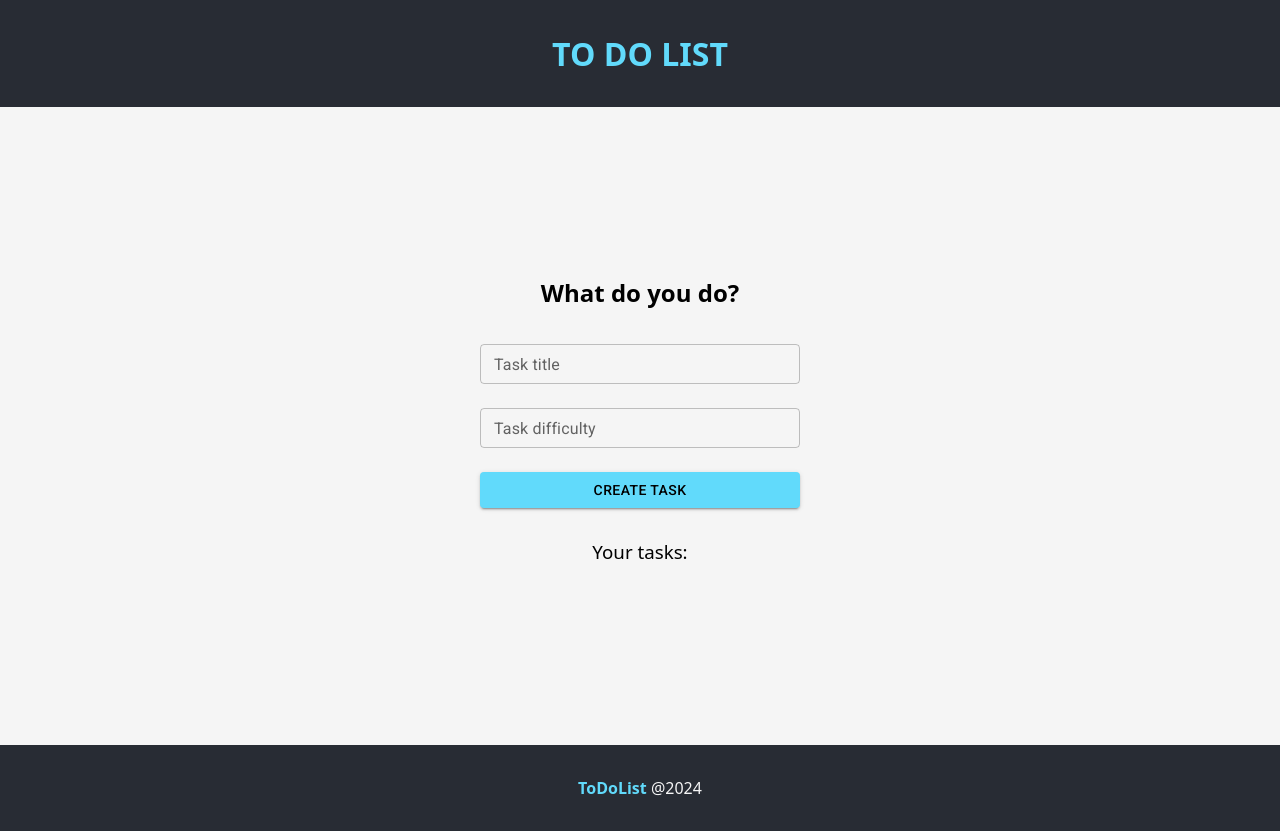
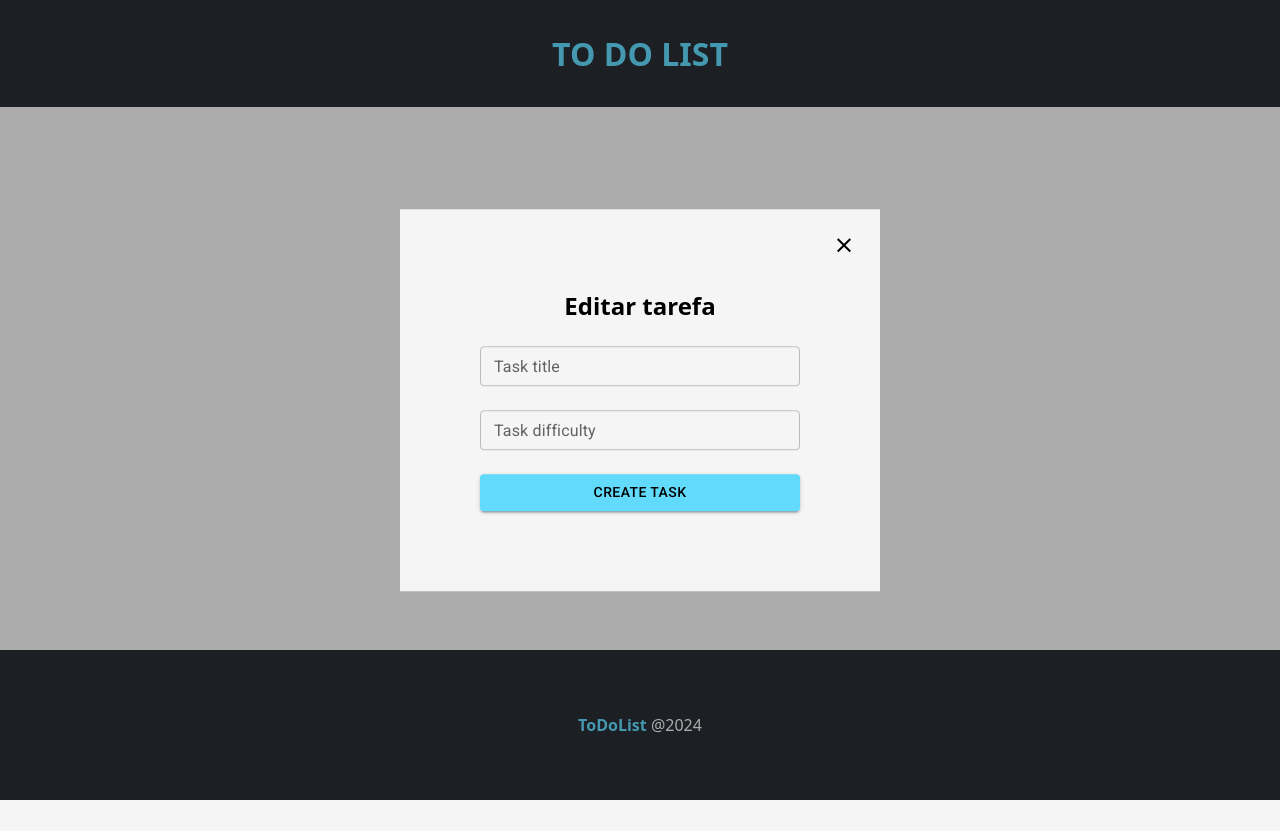
Before and after one commit to jvvaccari/ToDoList, a React (Create React App) app in the folder to_do_list/: page / in a window 1280 px wide. After the commit the page ends 800 px from the top, so only its background shows below. Built offline with nearby package versions, Linux system fonts and the light colour scheme; the HTML template or start-up script is replaced by a standard one.

Commit message:
Logical structure

```diff
--- a/to_do_list/src/App.module.css
+++ b/to_do_list/src/App.module.css
@@ -1,19 +1,24 @@
+body{
+    background-color: whitesmoke;
+}
+
+.container{
+    display: flex;
+    flex-direction: column;
+    height: 100vh;
+    justify-content: space-between;
+    text-align: center;
+}
+
 .main {
     display: flex;
     flex-direction: column;
+    height: 100vh;
     justify-content: center;
-    min-height: 79.7vh;
-    text-align: center;
     gap: 1em;
-    background-color: whitesmoke;
 }
 
 .main h2 {
     padding: 0.8em 0;
     font-weight: 600;
 }
-
-.main h3 {
-    padding: 0.8em 0;
-    font-weight: 500;
-}
--- a/to_do_list/src/App.tsx
+++ b/to_do_list/src/App.tsx
@@ -2,7 +2,9 @@ import React,{useState} from 'react';
 import Header from './components/header';
 import Footer from './components/footer';
 import TaskForm from './components/taskForm';
-import OutputContent from './components/outputContent';
+import TaskList from './components/taskList';
+import Modal from './components/modal';
+
 // CSS
 import styles from './App.module.css';
 // Interface
@@ -12,14 +14,22 @@ function App() {
 
   const [taskList, setTaskList] = useState<ITask[]>([]);
 
+  const deleteTask = ((id: number) => {
+    setTaskList(
+      taskList.filter((task) => {
+      return task.id !== id;
+    }));
+  });
+
   return (
-    <div>
+    <div className={styles.container}>
+      <Modal children={<TaskForm btnInput='Create Task' taskList={taskList} setTaskList={setTaskList}/>}/>
       <Header />
       <main className={styles.main}>
         <h2>What do you do?</h2>
         <TaskForm btnInput='Create Task' taskList={taskList} setTaskList={setTaskList}/>
-        <h3>Your tasks:</h3>
-        <OutputContent />
+        <h2>Your tasks:</h2>
+        <TaskList taskList={taskList} handleDelete={deleteTask}/>
       </main>
       <Footer />
     </div>
--- a/to_do_list/src/components/Footer.module.css
+++ b/to_do_list/src/components/Footer.module.css
@@ -2,7 +2,8 @@
     background-color: #282c34;
     color: whitesmoke;
     text-align: center;
-    padding: 2em;
+    padding: 4em;
+
 }
 
 .footer_span {
--- /dev/null
+++ b/to_do_list/src/components/Modal.module.css
@@ -0,0 +1,31 @@
+.fade{
+    width: 100vw;
+    height: 100vh;
+    position: absolute;
+    background-color: #000;
+    opacity: 0.3;
+    z-index: 1;
+}
+
+.modal{
+    position: absolute;
+    z-index: 2;
+    background-color: whitesmoke;
+    padding: 5em;
+    top: 50%;
+    left: 50%;
+    transform: translate(-50%, -50%);
+}
+
+.modal h2 {
+    margin-bottom: 1em;
+    font-weight: 600;
+}
+
+.close_icon{
+    position: absolute;
+    top: 0px;
+    right: 0px;
+    padding: 1em;
+    cursor: pointer;
+}
--- /dev/null
+++ b/to_do_list/src/components/TaskList.module.css
@@ -0,0 +1,44 @@
+.cards_column{
+    display: flex;
+    flex-direction: column;
+    margin: 0 auto;
+}
+
+.card{
+    display: flex;
+    justify-content: space-between;
+    width: 320px;
+    padding: 24px 0;
+    text-align: left;
+    background-color: whitesmoke;
+    border-bottom: 2px solid grey;
+    box-shadow: 0 4px 8px rgba(207, 207, 207, 0.2);
+}
+
+.card h3 {
+    padding: 0.8em 0;
+    font-weight: 500;
+}
+
+.contentCard{
+    display: flex;
+    flex-direction: column;
+    align-items: flex-start;
+    margin-left: 1em;
+    margin-top: 0.5em;
+    gap: 10px;
+}
+
+.icons_column{
+    display: flex;
+    flex-direction: column;
+    gap: 3px;
+}
+
+.icons_column div{
+    background-color:#313131;
+    padding: 5px;
+    margin-right: 1em;
+    margin-top: 0.5em;
+    cursor: pointer;
+}
--- a/to_do_list/src/components/footer.tsx
+++ b/to_do_list/src/components/footer.tsx
@@ -9,6 +9,6 @@ const Footer  = () => {
             </p>
         </footer>
     );
-}
+};
 
 export default Footer;
--- a/to_do_list/src/components/header.tsx
+++ b/to_do_list/src/components/header.tsx
@@ -7,6 +7,6 @@ const Header  = () => {
             <h1>TO DO LIST</h1>
         </header>
     );
-}
+};
 
 export default Header;
--- /dev/null
+++ b/to_do_list/src/components/modal.tsx
@@ -0,0 +1,33 @@
+import * as React from 'react';
+import styles from './Modal.module.css';
+import CloseIcon from '@mui/icons-material/Close';
+
+export interface IModalProps {
+  children: React.ReactNode
+
+}
+
+const Modal = (({children} : IModalProps) => {
+
+  const closeModal = ((e: React.MouseEvent): void => {
+    const modal = document.querySelector("#modal");
+    modal!.classList.add("hide");
+  });
+
+  return (
+    <div id="modal">
+      <div className={styles.fade} onClick={closeModal}></div>
+      <div className={styles.modal}>
+        <div>
+          <CloseIcon className={styles.close_icon} onClick={closeModal}/>
+        </div>
+        <h2>
+            Editar tarefa
+        </h2>
+        {children}
+      </div>
+    </div>
+  );
+});
+
+export default Modal;
--- a/to_do_list/src/components/outputContent.tsx
+++ /dev/null
@@ -1,12 +0,0 @@
-import * as React from 'react';
-
-const OutputContent = () => {
-    return (
-        <div>
-
-        </div>
-    );
-
-}
-
-export default OutputContent;
--- a/to_do_list/src/components/taskForm.tsx
+++ b/to_do_list/src/components/taskForm.tsx
@@ -1,15 +1,15 @@
-import React, {useState,ChangeEvent,FormEvent,useEffect} from 'react';
+import React, {useState,ChangeEvent,FormEvent} from 'react';
 import Button from '@mui/material/Button';
 import TextField from '@mui/material/TextField';
-import styles from './InputContent.module.css';
+import styles from './TaskForm.module.css';
 
 // Interface
 import { ITask } from '../interfaces/ITask';
 
 interface ITaskProps{
-    btnInput: string;
-    taskList: ITask[];
-    setTaskList?: React.Dispatch<React.SetStateAction<ITask[]>>;
+    btnInput: string,
+    taskList: ITask[],
+    setTaskList?: React.Dispatch<React.SetStateAction<ITask[]>>
 }
 
 const TaskForm = ({btnInput,taskList,setTaskList}: ITaskProps) => {
@@ -27,8 +27,6 @@ const TaskForm = ({btnInput,taskList,setTaskList}: ITaskProps) => {
 
         setTitle("");
         setDifficulty("");
-
-        console.log(taskList);
     };
 
     const handleChange = (e: ChangeEvent<HTMLInputElement>) => {
@@ -39,7 +37,7 @@ const TaskForm = ({btnInput,taskList,setTaskList}: ITaskProps) => {
         }else if(name === "difficulty"){
             setDifficulty(value);
         }
-    }
+    };
 
     return (
         <form onSubmit={addTaskHandler}>
--- /dev/null
+++ b/to_do_list/src/components/taskList.tsx
@@ -0,0 +1,51 @@
+import * as React from 'react';
+import { ITask } from '../interfaces/ITask';
+import styles from './TaskList.module.css';
+import CreateIcon from '@mui/icons-material/Create';
+import DeleteForeverIcon from '@mui/icons-material/DeleteForever';
+
+export interface ITaskList {
+    taskList: ITask[];
+    handleDelete(id: number): void;
+}
+
+const TaskList = (({taskList,handleDelete} : ITaskList) => {
+
+    const editTask = ((e: React.MouseEvent): void =>{
+        const modal = document.querySelector("#modal");
+        modal!.classList.remove("hide");
+    });
+
+    return (
+      <>
+        {taskList.length > 0 ?
+        (
+            taskList.map((task) => (
+                task.title && task.difficulty ? (
+                    <div className={styles.cards_column}>
+                        <div className={styles.card} key={task.id}>
+                            <div className={styles.contentCard}>
+                                <h4>{task.title}</h4>
+                                <p>Difficulty: {task.difficulty}</p>
+                            </div>
+                            <div className={styles.icons_column}>
+                                <div>
+                                    <CreateIcon onClick={editTask} sx={{color: 'white'}}/>
+                                </div>
+                                <div>
+                                    <DeleteForeverIcon onClick={() => handleDelete(task.id)} sx={{color: 'white'}}/>
+                                </div>
+                            </div>
+                        </div>
+                    </div>
+                ) : null
+            ))
+        ) : (
+            <p>No tasks registered</p>
+        )}
+      </>
+    );
+
+});
+
+export default TaskList;
```
Also changed, not shown: to_do_list/src/components/TaskForm.module.css (renamed from to_do_list/src/components/InputContent.module.css).
